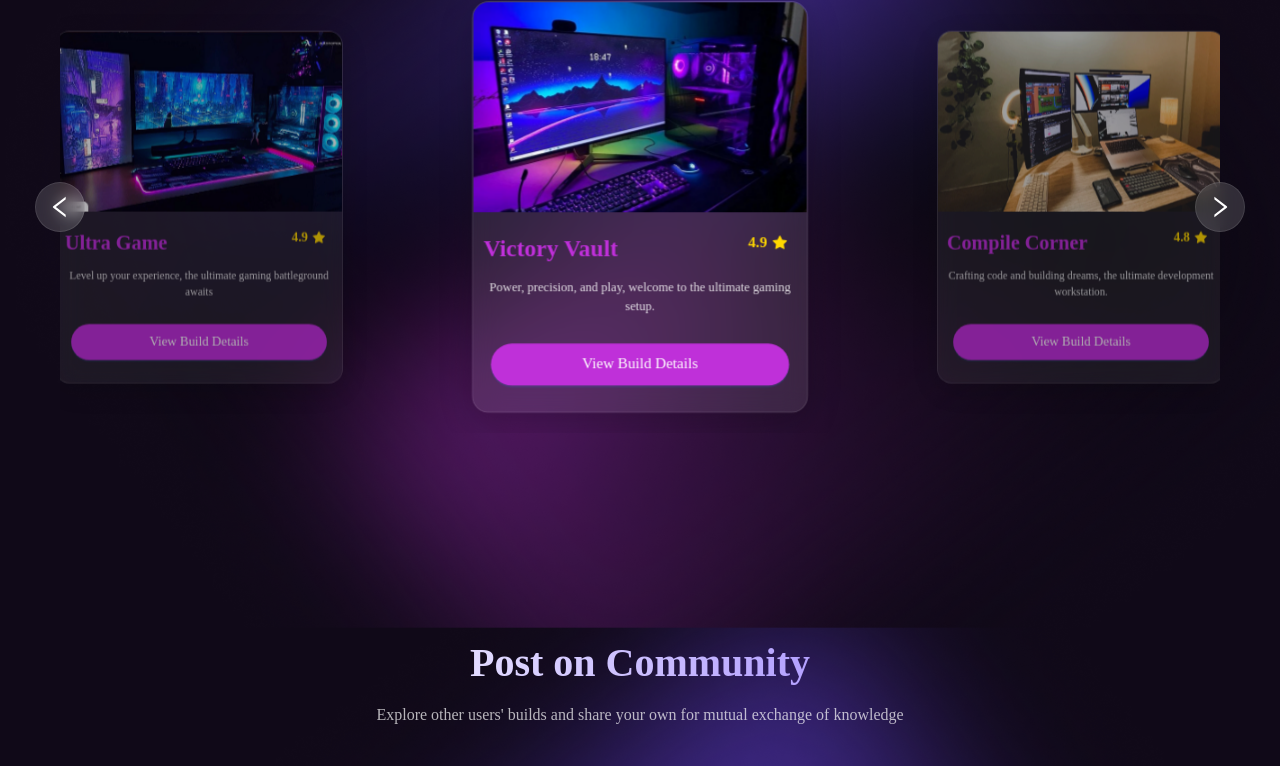
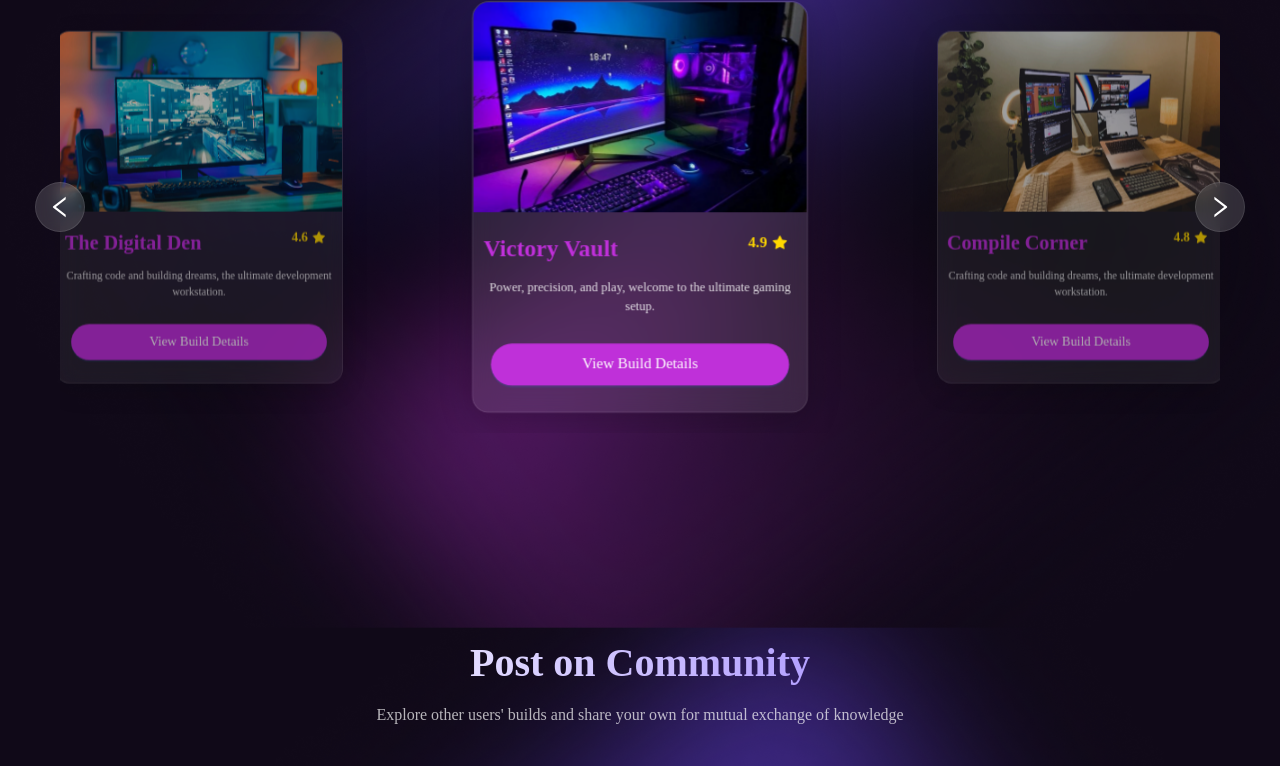
Before and after one commit to halaheltorgoman/Graduation-Project, a React (Vite) app in the folder frontend/: page / in a window 1280 px wide. Shown: the part 2103-2869 px from the top of the page. Built offline with nearby package versions, Linux system fonts and the light colour scheme; no server answers; a web font is replaced by a local one.

Commit message:
finaledits

```diff
--- a/frontend/src/Components/Community/PostCard.css
+++ b/frontend/src/Components/Community/PostCard.css
@@ -569,7 +569,8 @@
   padding: 4px 8px;
   border-radius: 12px;
   border: 1px solid rgba(191, 48, 217, 0.3);
-  min-width: 50px;
+  width: 50px;
+
 }
 
 .post_average_rating_star {
--- a/frontend/src/Components/Community/PostCard.jsx
+++ b/frontend/src/Components/Community/PostCard.jsx
@@ -96,7 +96,12 @@ const PostCard = ({
         )}
 
         <div className="community_build_meta">
+           <div className="post_average_rating">
+              <span className="post_average_rating_star">★</span>
+              <span>{post.averageRating?.toFixed(1) || 0} </span>
+            </div>
           <div className="community_build_rating_section">
+
             <div className="community_build_rating">
               <Rate
                 allowHalf
@@ -107,8 +112,10 @@ const PostCard = ({
               <span className="rating-text">
                 {post.userRating?.toFixed(1) || 0} ({post.ratingsCount || 0}{" "}
                 reviews)
+
               </span>
             </div>
+
           </div>
 
           {post.build.genre && (
@@ -159,16 +166,18 @@ const PostCard = ({
             <p className="community_post_time">
               {formatPostDate(post.createdAt)}
             </p>
-            <div className="post_average_rating">
-              <span className="post_average_rating_star">★</span>
-              <span>{post.averageRating?.toFixed(1) || 0} </span>
-            </div>
+
           </div>
+
         </div>
 
+
         {/* Post Description */}
+
         <div className="postHeader_desc">
+
           <p className="post-text-content">{post.text}</p>
+
         </div>
 
         {/* Post Content */}
--- a/frontend/src/Components/Guides/Guides.jsx
+++ b/frontend/src/Components/Guides/Guides.jsx
@@ -1,5 +1,5 @@
-import React, { useState, useEffect, useCallback } from "react";
-import { useParams } from "react-router-dom";
+import React, { useState, useEffect, useCallback, useRef } from "react";
+import { useParams, useLocation, useNavigate } from "react-router-dom";
 import "./Guides.css";
 import GuidesFilters from "../Filters/GuidesFilters";
 import GuidesCarousel from "./GuideCarousel";
@@ -16,8 +16,11 @@ import workstationImage from "../../assets/images/personalguide.jpg";
 import budgetImage from "../../assets/images/workguide.jpg";
 import developmentImage from "../../assets/images/devguide.webp";
 import { FaStar } from "react-icons/fa";
+
 function Guides() {
   const { category = "Development" } = useParams();
+  const location = useLocation();
+  const navigate = useNavigate();
   const [sortBy, setSortBy] = useState("newest");
   const [filters, setFilters] = useState({});
   const [guides, setGuides] = useState([]);
@@ -28,6 +31,7 @@ function Guides() {
   const [savedGuides, setSavedGuides] = useState([]);
   const [userRatings, setUserRatings] = useState({});
   const [selectedGuide, setSelectedGuide] = useState(null);
+  const guideRefs = useRef({});
 
   // Category image mapping
   const categoryImages = {
@@ -41,6 +45,32 @@ function Guides() {
     development: developmentImage,
   };
 
+  // Handle scroll to specific guide
+  useEffect(() => {
+    const searchParams = new URLSearchParams(location.search);
+    const guideId = searchParams.get('guideId') || location.state?.scrollToGuide;
+
+    if (guideId && guides.length > 0) {
+      const timer = setTimeout(() => {
+        const guideElement = guideRefs.current[guideId];
+        if (guideElement) {
+          guideElement.scrollIntoView({
+            behavior: 'smooth',
+            block: 'center'
+          });
+
+          // Highlight the guide temporarily
+          guideElement.style.boxShadow = '0 0 0 3px rgba(98, 28, 116, 0.5)';
+          setTimeout(() => {
+            guideElement.style.boxShadow = 'none';
+          }, 2000);
+        }
+      }, 300);
+
+      return () => clearTimeout(timer);
+    }
+  }, [guides, location]);
+
   const handleCarouselClick = useCallback((guide) => {
     setSelectedGuide(guide);
   }, []);
@@ -49,7 +79,6 @@ function Guides() {
     setSelectedGuide(null);
   }, []);
 
-  // FIXED: Fetch guides function with proper dependency management
   const fetchGuides = useCallback(async () => {
     try {
       setLoading(true);
@@ -59,17 +88,6 @@ function Guides() {
       const normalizedCategory =
         category.charAt(0).toUpperCase() + category.slice(1).toLowerCase();
       const url = `http://localhost:4000/api/guides/${normalizedCategory}`;
-
-      console.log("=== FRONTEND DEBUG ===");
-      console.log("Making request to:", url);
-      console.log("Original category:", category);
-      console.log("Normalized category:", normalizedCategory);
-      console.log("Request params:", {
-        category: normalizedCategory,
-        sortBy,
-        filters,
-        page,
-      });
 
       const response = await axios.get(url, {
         withCredentials: true,
@@ -82,15 +100,9 @@ function Guides() {
         },
       });
 
-      console.log("Raw response:", response);
-      console.log("Response status:", response.status);
-      console.log("Response data:", response.data);
-
       if (response.data && response.data.success) {
         const guidesArray = response.data.guides || [];
-        console.log("Setting guides:", guidesArray);
 
-        // FIXED: Properly handle pagination
         if (page === 1) {
           setGuides(guidesArray);
         } else {
@@ -108,15 +120,10 @@ function Guides() {
         });
         setUserRatings((prev) => ({ ...prev, ...ratingsMap }));
       } else {
-        console.error("Response indicates failure:", response.data);
         throw new Error(response.data?.message || "Failed to fetch guides");
       }
     } catch (err) {
-      console.error("=== FETCH ERROR ===");
-      console.error("Error type:", err.constructor.name);
-      console.error("Error message:", err.message);
-      console.error("Error response:", err.response);
-
+      console.error("Fetch error:", err);
       setError(err.message);
       if (page === 1) {
         setGuides([]);
@@ -125,15 +132,14 @@ function Guides() {
 
       notification.error({
         message: "Failed to load guides",
-        description: `${err.message} - Check console for details`,
-        duration: 10,
+        description: `${err.message}`,
+        duration: 5,
       });
     } finally {
       setLoading(false);
     }
-  }, [category, sortBy, filters, page]); // FIXED: Removed JSON.stringify dependencies
+  }, [category, sortBy, filters, page]);
 
-  // Fetch saved guides with better error handling
   const fetchSavedGuides = useCallback(async () => {
     try {
       const response = await axios.get(
@@ -152,51 +158,32 @@ function Guides() {
     }
   }, []);
 
-  // FIXED: Reset state properly when category changes
   useEffect(() => {
-    console.log("Category changed to:", category);
     setPage(1);
     setGuides([]);
     setError(null);
     setLoading(true);
     setHasMore(true);
-    // Clear user ratings for new category
     setUserRatings({});
   }, [category]);
 
-  // FIXED: Reset page when filters or sort change
   useEffect(() => {
-    console.log("Filters or sort changed:", { sortBy, filters });
     setPage(1);
     setGuides([]);
     setError(null);
     setHasMore(true);
-  }, [sortBy, JSON.stringify(filters)]); // Use JSON.stringify only for filters object
+  }, [sortBy, JSON.stringify(filters)]);
 
-  // FIXED: Fetch guides when dependencies change
   useEffect(() => {
-    console.log("Fetching guides due to dependency change:", {
-      category,
-      sortBy,
-      filters,
-      page,
-    });
     fetchGuides();
   }, [fetchGuides]);
 
-  // Fetch saved guides on mount
   useEffect(() => {
     fetchSavedGuides();
   }, [fetchSavedGuides]);
 
-  // Handle rating a guide
-
-  // Updated handleRateGuide function - Replace your existing handleRateGuide function with this:
   const handleRateGuide = useCallback(async (guideId, rating) => {
     try {
-      console.log("Rating guide:", guideId, "with rating:", rating);
-
-      // Validate rating (must be in 0.5 increments between 0.5 and 5)
       if (rating < 0.5 || rating > 5 || (rating * 2) % 1 !== 0) {
         notification.error({
           message: "Invalid rating",
@@ -206,7 +193,6 @@ function Guides() {
         return;
       }
 
-      // Immediately update the UI state for better UX
       setUserRatings((prev) => ({
         ...prev,
         [guideId]: rating,
@@ -221,16 +207,12 @@ function Guides() {
         }
       );
 
-      console.log("Rating response:", response.data);
-
       if (response.data && response.data.success) {
-        // Update user ratings state with server response
         setUserRatings((prev) => ({
           ...prev,
           [guideId]: response.data.userRating,
         }));
 
-        // Update the guide in the guides list
         setGuides((prevGuides) =>
           prevGuides.map((guide) =>
             guide._id === guideId
@@ -253,8 +235,6 @@ function Guides() {
       }
     } catch (err) {
       console.error("Failed to rate guide:", err);
-
-      // Revert the optimistic update on error
       setUserRatings((prev) => {
         const newRatings = { ...prev };
         delete newRatings[guideId];
@@ -275,7 +255,6 @@ function Guides() {
     }
   }, []);
 
-  // Handle toggle save
   const handleToggleSave = useCallback(async (guideId) => {
     try {
       const response = await axios.post(
@@ -288,7 +267,6 @@ function Guides() {
       );
 
       if (response.data && response.data.success) {
-        // Update saved guides state
         setSavedGuides((prev) => {
           if (prev.includes(guideId)) {
             return prev.filter((id) => id !== guideId);
@@ -297,7 +275,6 @@ function Guides() {
           }
         });
 
-        // Update the guides list to reflect the new save count
         setGuides((prevGuides) =>
           prevGuides.map((guide) =>
             guide._id === guideId
@@ -332,14 +309,11 @@ function Guides() {
     }
   }, []);
 
-  // FIXED: Properly memoize filter and sort handlers
   const handleFilterChange = useCallback((newFilters) => {
-    console.log("Filter change:", newFilters);
     setFilters(newFilters);
   }, []);
 
   const handleSortChange = useCallback((sortValue) => {
-    console.log("Sort change:", sortValue);
     setSortBy(sortValue);
   }, []);
 
@@ -354,7 +328,6 @@ function Guides() {
     }, 0);
   }, []);
 
-  // Show error state
   if (error && !loading) {
     return (
       <div className="guides_container">
@@ -389,7 +362,6 @@ function Guides() {
     );
   }
 
-  // Show loading state
   if (loading && guides.length === 0) {
     return (
       <div className="guides_container">
@@ -438,9 +410,11 @@ function Guides() {
         ) : (
           <div className="guides-list">
             {guides.map((guide) => (
-              <div key={guide._id} className="guide_card">
-                {/* Guide Header - Similar to PostCard Header */}
-
+              <div
+                key={guide._id}
+                className="guide_card"
+                ref={(el) => (guideRefs.current[guide._id] = el)}
+              >
                 <div className="guide_header">
                   <div className="guide_user_info">
                     {guide.creator?.avatar ? (
@@ -479,7 +453,7 @@ function Guides() {
                     </div>
                   </div>
                 </div>
-                {/* Guide Content */}
+
                 <div className="guide_content">
                   <div className="guide_left">
                     <GuidesCarousel
@@ -490,19 +464,15 @@ function Guides() {
                   </div>
 
                   <div className="guide_right">
-                    {/* Guide Title */}
                     <h3 className="guide_title">{guide.title}</h3>
 
-                    {/* Guide Description */}
                     <div className="guide_description_section">
                       <p className="guide_desc">
                         {guide.description || "No description provided"}
                       </p>
                     </div>
 
-                    {/* Guide Meta Information */}
                     <div className="guide_meta">
-                      {/* Category Section */}
                       <div className="guide_category_section">
                         <span className="guide_category_label">Category:</span>
                         <span className="guide_category_value">
@@ -510,9 +480,7 @@ function Guides() {
                         </span>
                       </div>
 
-                      {/* Rating Section */}
                       <div className="guide_rating_section">
-                        {/* Combined Rating Display and User Rating */}
                         <div className="guide_rating_container">
                           <div className="guide_average_rating"></div>
 
@@ -541,7 +509,6 @@ function Guides() {
                         </div>
                       </div>
 
-                      {/* Price Section */}
                       <div className="guide_price_section">
                         <span className="guide_price_label">Total Price:</span>
                         <span className="guide_price_value">
--- a/frontend/src/Components/Home/Home.jsx
+++ b/frontend/src/Components/Home/Home.jsx
@@ -24,7 +24,7 @@ import build1 from "../../assets/images/gamingguide.jpg";
 import build2 from "../../assets/images/devguide.webp";
 import build3 from "../../assets/images/workguide.jpg";
 import build4 from "../../assets/images/personalguide.jpg";
-import build5 from "../../assets/images/gamingguide2.jpg";
+// import build5 from "../../assets/images/gamingguide2.jpg";
 
 import userAvatar from "../../assets/images/user.png";
 import postImage from "../../assets/images/post.png";
@@ -359,49 +359,51 @@ const FeaturedBuildsCarousel = () => {
 
   const featuredBuilds = [
     {
-      id: 1,
+      id: "victory-vault",
+      guideId: "6855846e9610a718b825557c",
       image: build1,
       title: "Victory Vault",
       rating: 4.9,
-      specs:
-        "Power, precision, and play, welcome to the ultimate gaming setup.",
-      path: "/guides/victory-vault",
+      specs: "Power, precision, and play, welcome to the ultimate gaming setup.",
+      category: "gaming", // Added category
+
     },
     {
-      id: 2,
+       id: "compile-corner",
+      guideId: "6855ab4ec4c1daae6bec5809",
       image: build2,
       title: "Compile Corner",
       rating: 4.8,
-      specs:
-        "Crafting code and building dreams, the ultimate development workstation.",
-      path: "/guides/compile-corner",
+      specs: "Crafting code and building dreams, the ultimate development workstation.",
+      category: "development", // Added category
+
     },
      {
-      id: 3,
+      id: "efficiency-engine",
+      guideId: "6855ae3fc4c1daae6bec5a11",
       image: build3,
-      title: "Efficieny Engine",
+      title: "Efficiency Engine",
       rating: 4.7,
-      specs:
-        "Optimized for productivity and performance, the perfect workstation.",
-      path: "/guides/efficiency-engine",
+      specs: "Optimized for productivity and performance, the perfect workstation.",
+      category: "budget",
     },
     {
-      id: 4,
+      id: "ultra-game",
+      guideId: "6855b62ec4c1daae6bec601a",
+      image: build1,
+      title: "Ultra Game",
+      rating: 4.9,
+      specs: "Level up your experience, the ultimate gaming battleground awaits",
+      category: "gaming",
+    },
+    {
+      id: "digital-den",
+      guideId: "6855b46ac4c1daae6bec5dc1",
       image: build4,
       title: "The Digital Den",
       rating: 4.6,
-      specs:
-        "Crafting code and building dreams, the ultimate development workstation.",
-      path: "/guides/the-digital-den",
-    },
-    {
-      id: 5,
-      image: build5,
-      title: "Ultra Game",
-      rating: 4.9,
-      specs:
-        "Level up your experience, the ultimate gaming battleground awaits",
-      path: "/guides/ultra-game",
+      specs: "Crafting code and building dreams, the ultimate development workstation.",
+      category: "workstation",
     },
   ];
 
@@ -464,6 +466,13 @@ const FeaturedBuildsCarousel = () => {
     }
   };
 
+  const handleViewDetails = (guide) => {
+    navigate(`/guides/${guide.category}?guideId=${guide.guideId}`, {
+      state: { scrollToGuide: guide.guideId }
+    });
+  };
+
+
   return (
     <div className="featured-builds-container">
       <div className="featuredBuildssection-header">
@@ -518,7 +527,7 @@ const FeaturedBuildsCarousel = () => {
       borderColor: "#621C74",
       fontWeight: 500,
     }}
-                    onClick={() => navigate(guidebuild.path)}
+    onClick={() => handleViewDetails(guidebuild)}
   >
     View Build Details
   </Button>
@@ -539,7 +548,6 @@ const FeaturedBuildsCarousel = () => {
     </div>
   );
 };
-
 //POST ON COMMUNITY
 const CommunityPostSection = () => {
   const navigate = useNavigate();
--- a/frontend/src/Components/NavBar/NavBar.jsx
+++ b/frontend/src/Components/NavBar/NavBar.jsx
@@ -15,6 +15,7 @@ import { UserContext } from "../../Context/UserContext";
 import { useNavigation } from "../../Context/NavigationContext";
 import { debounce } from "lodash";
 import axios from "axios";
+
 
 export default function NavBar() {
   const [searchTerm, setSearchTerm] = useState("");
--- /dev/null
+++ b/frontend/src/Components/Profile/SavedComponentCard.css
@@ -0,0 +1,3 @@
+.profile_buildCard_main {
+background-color: aqua !important;
+}
```
Also changed, not shown: frontend/src/Components/NavBar/NavBar.css (line endings or trailing spaces). Lines whose indentation alone changed are shown as unchanged.
